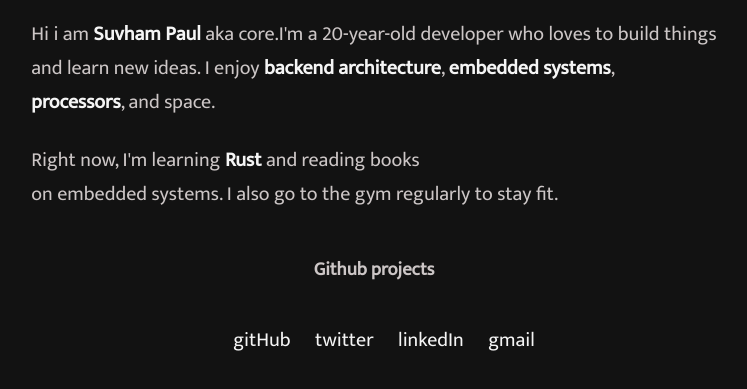
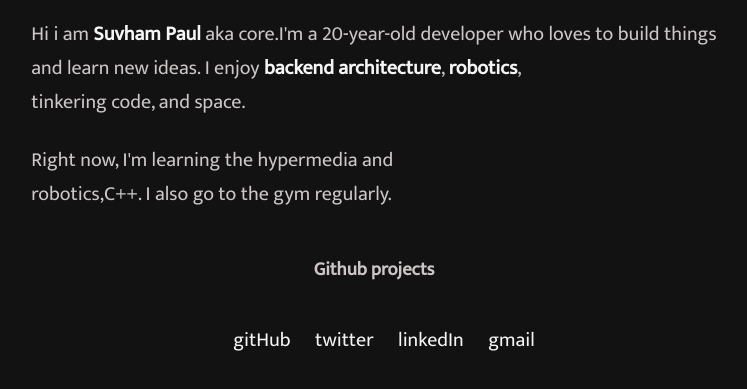
Before and after one commit to suv-900/core, a plain HTML site: page index.html in a window 1280 px wide. Shown: the part 83-472 px from the top of the page, without its empty margins (266-1013 px from the left). Drawn offline with Linux system fonts and the light colour scheme; no server answers.

Commit message:
Update index.html

```diff
--- a/index.html
+++ b/index.html
@@ -89,12 +89,12 @@
     <h2>core</h2>
     <p>Hi i am <strong>Suvham Paul</strong> aka core.I'm a 20-year-old developer who loves to build things<br>
      and learn new ideas.
-    I enjoy <strong>backend architecture</strong>, <strong>embedded systems</strong>,<br>
-    <strong>processors</strong>, and space.</p>
+    I enjoy <strong>backend architecture</strong>, <strong>robotics</strong>,<br>
+    tinkering code, and space.</p>
 
-    <p>Right now, I'm learning <strong>Rust</strong> and reading books <br>
-        on embedded systems.
-        I also go to the gym regularly to stay fit.</p>
+    <p>Right now, I'm learning the hypermedia and<br>
+        robotics,C++.
+        I also go to the gym regularly.</p>
   </div>
   <div class="projectdiv">
         <h3>Github projects</h2>
```
